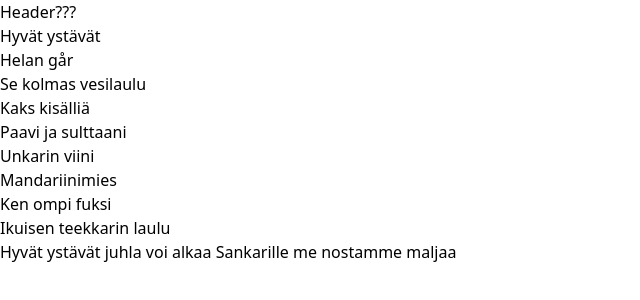
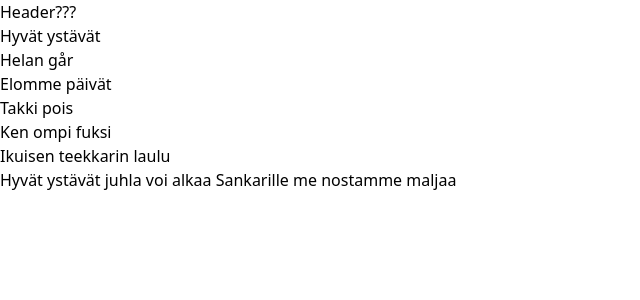
Before and after one commit to Tietokilta/lasygeneraattori, a Next.js app: page / in a window 1280 px wide. Shown: the top 300 px of the page, without its empty margins (0-640 px from the left). Built offline with nearby package versions, Linux system fonts and the light colour scheme.

Commit message:
Add more dummydata

```diff
--- a/src/app/components/SongList.tsx
+++ b/src/app/components/SongList.tsx
@@ -1,25 +1,14 @@
 "use client";
 
+import { songs } from "../dummydata";
 import Song from "./Song";
-
-const songs = [
-  "Hyvät ystävät",
-  "Helan går",
-  "Se kolmas vesilaulu",
-  "Kaks kisälliä",
-  "Paavi ja sulttaani",
-  "Unkarin viini",
-  "Mandariinimies",
-  "Ken ompi fuksi",
-  "Ikuisen teekkarin laulu",
-];
 
 const SongList = () => {
   return (
     <>
       <div className="border border-black w-80">
-        {songs.map((song, index) => (
-          <Song key={index} name={song} />
+        {songs.map((song) => (
+          <Song key={song.id} name={song.title} />
         ))}
       </div>
     </>
--- a/src/app/dummydata.ts
+++ b/src/app/dummydata.ts
@@ -22,7 +22,120 @@ export const songs: Song[] = [
       :,: Hyvään ystävään aina voi luottaa
       Juhlajuoma ei loppua saa :,:`,
     categories: ["shamppanja", "kalja"],
+    language: "FI",
     lines: 12,
     verses: 3
+  },
+  {
+    id: 2,
+    title: "Helan går",
+    lyrics: `
+      En liten fågel satt en gång
+      Och sjöng i furuskog.
+      Han hade sjungit dagen lång
+      Men dock ej sjungit nog.
+
+      Och strupen torkat vid hans gom
+      förtröstan stämman bar.
+      Vad sjöng den lilla fågeln då?
+
+      JO!
+
+      :,: Helan går,
+      sjung hopp-falderallan-lallan-lei! :,:
+      Och den som inte helan tar,
+      Hand ej heller halvan får.
+      Helan går!
+      sjung hopp-falderallan-lei!
+      `,
+    categories: ["Viina"],
+    language: "SE",
+    lines: 14,
+    verses: 3,
+  },
+  {
+    id: 3,
+    title: "Elomme päivät",
+    lyrics: `
+      Elomme päivät epäselvät
+      kohtalo kova suonut on.
+      :,: Kun eilen tulin tänään kotia
+      ja tänään tulen huomenna. Huomenta! :,:
+
+      Jumalauta täällä sammutaan!
+      Siskot, veljet, tulkaa auttamaan!
+      :,: Me baarikaapin näämme ja sen valtaamme
+      ja kossupullon huiviin heitämme. Perkele! :,:`,
+    categories: ["viina"],
+    language: "FI",
+    lines: 8,
+    verses: 2,
+  },
+  {
+    id: 4,
+    title: "Takki pois",
+    lyrics: `
+    Hei takki poies kiskaiskaamme,
+    on Polin oiva tapa tää.
+    :,: Ja sitten laulu laulakaamme
+    niin että katto tärähtää. :,:
+
+    Me emme laulamasta lakkaa,
+    ennen kuin aamu sarastaa.
+    :,: Ei täältä kesken poistutakkaan.
+    tääll' juodaan kautta Pohjanmaan. :,:`,
+    categories: ["takki"],
+    language: "FI",
+    lines: 8,
+    verses: 2,
+  },
+  {
+    id: 5,
+    title: "Ken ompi fuksi",
+    lyrics: `
+      Ken ompi fuksi NN
+      ylös nouskohon :,:
+      Hän lasin käteen ottakoon,
+      sen huulillensa nostakoon.
+
+      :,: Juo pois, juo pois, juo pois, juo pois,
+      juo herran tähden pois! :,:`,
+      categories: ["fuksi"],
+      language: "FI",
+      lines: 6,
+      verses: 2,
+  },
+  {
+    id: 6,
+    title: "Ikuisen teekkarin laulu",
+    lyrics: `
+    Talvi-iltain tummentuessa
+    Polin suojiin me saavumme taas.
+    :,: Meidät tekniikka jälkeen on jättänyt,
+    sen me tahdomme unhoittaa. :,:
+
+    Unelma vain on diplomityömme,
+    joka tenttimme vanhennut.
+    :,: Jo ruostunut harpikko käyttämätön,
+    tushi pulloihin jähmennyt. :,:
+
+    Aina teekkaripolvien uutten
+    ohi pöytämme käyvän nään
+    :,. Mutta meillä ei voimaa enää kylliksi
+    heidän joukkoonsa liitymään :,:
+
+    Viini laseissa ilkkuen päilyy,
+    meitä kutsuen kuohuillaan.
+    :,: Pois murheemme tahdomme karkoittaa
+    äly pois mitä maksoikaan! :,:
+
+    Ja kun Integer vitae meille
+    kerran viimeisen lauletaan.
+    :,: Silloin ikuisen teekkarin haudalle
+    oluttynnöri nostetaan. :,:`,
+    categories: [],
+    language: "FI",
+    lines: 20,
+    verses: 5,
   }
 ]
--- a/src/app/types.ts
+++ b/src/app/types.ts
@@ -3,6 +3,7 @@ export type Song = {
   title: string,
   lyrics: string,
   categories: string[],
+  language: string,
   lines: number,
   verses: number,
 }
```
